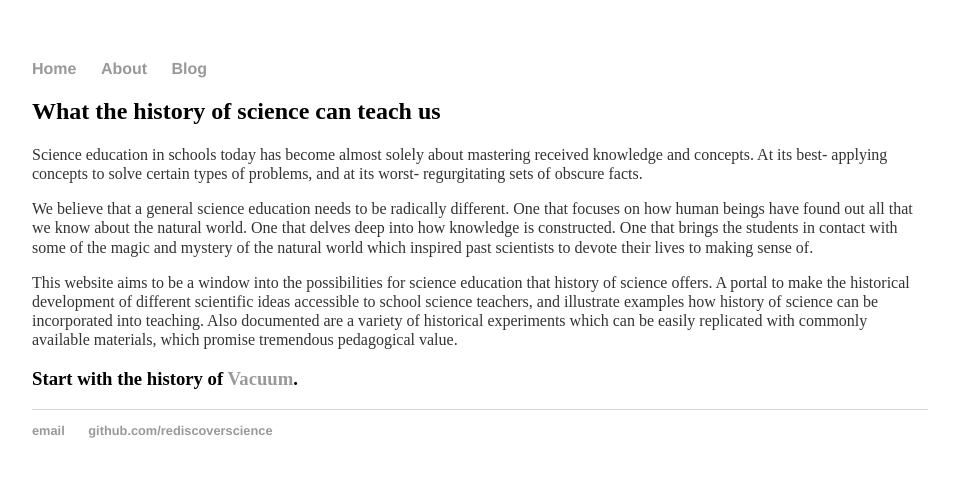
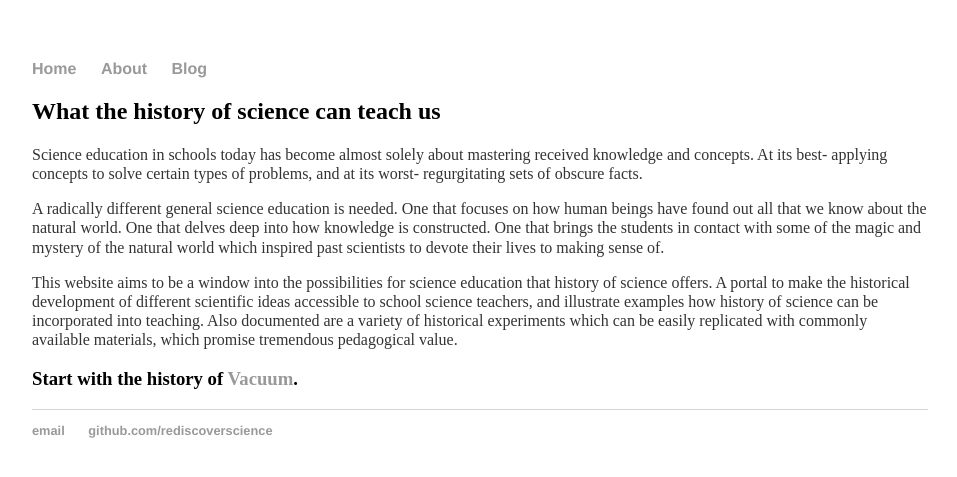
Before and after one commit to rediscoverscience/rediscoverscience.github.io, a Jekyll site: the page built from index.html, in a window 1280 px wide. Shown: the top 477 px of the page, without its empty margins (160-1117 px from the left). Built offline with Jekyll 4.4.1, drawn with Linux system fonts in a browser that asks for light colours.

Commit message:
Update index.html

```diff
--- a/index.html
+++ b/index.html
@@ -6,7 +6,7 @@ title: Rediscovering Science
 <div class="blurb">
 	<h2>What the history of science can teach us</h2>
 	<p>Science education in schools today has become almost solely about mastering received knowledge and concepts. At its best- applying concepts to solve certain types of problems, and at its worst- regurgitating sets of obscure facts.</p>
-	<p>We believe that a general science education needs to be radically different. One that focuses on how human beings have found out all that we know about the natural world. One that delves deep into how knowledge is constructed. One that brings the students in contact with some of the magic and mystery of the natural world which inspired past scientists to devote their lives to making sense of.</p>
+	<p>A radically different general science education is needed. One that focuses on how human beings have found out all that we know about the natural world. One that delves deep into how knowledge is constructed. One that brings the students in contact with some of the magic and mystery of the natural world which inspired past scientists to devote their lives to making sense of.</p>
 	<p>This website aims to be a window into the possibilities for science education that history of science offers. A portal to make the historical development of different scientific ideas accessible to school science teachers, and illustrate examples how history of science can be incorporated into teaching. Also documented are a variety of historical experiments which can be easily replicated with commonly available materials, which promise tremendous pedagogical value.</p>
 
 <h3>Start with the history of <a href=vacuum>Vacuum</a>.<h3>
```
